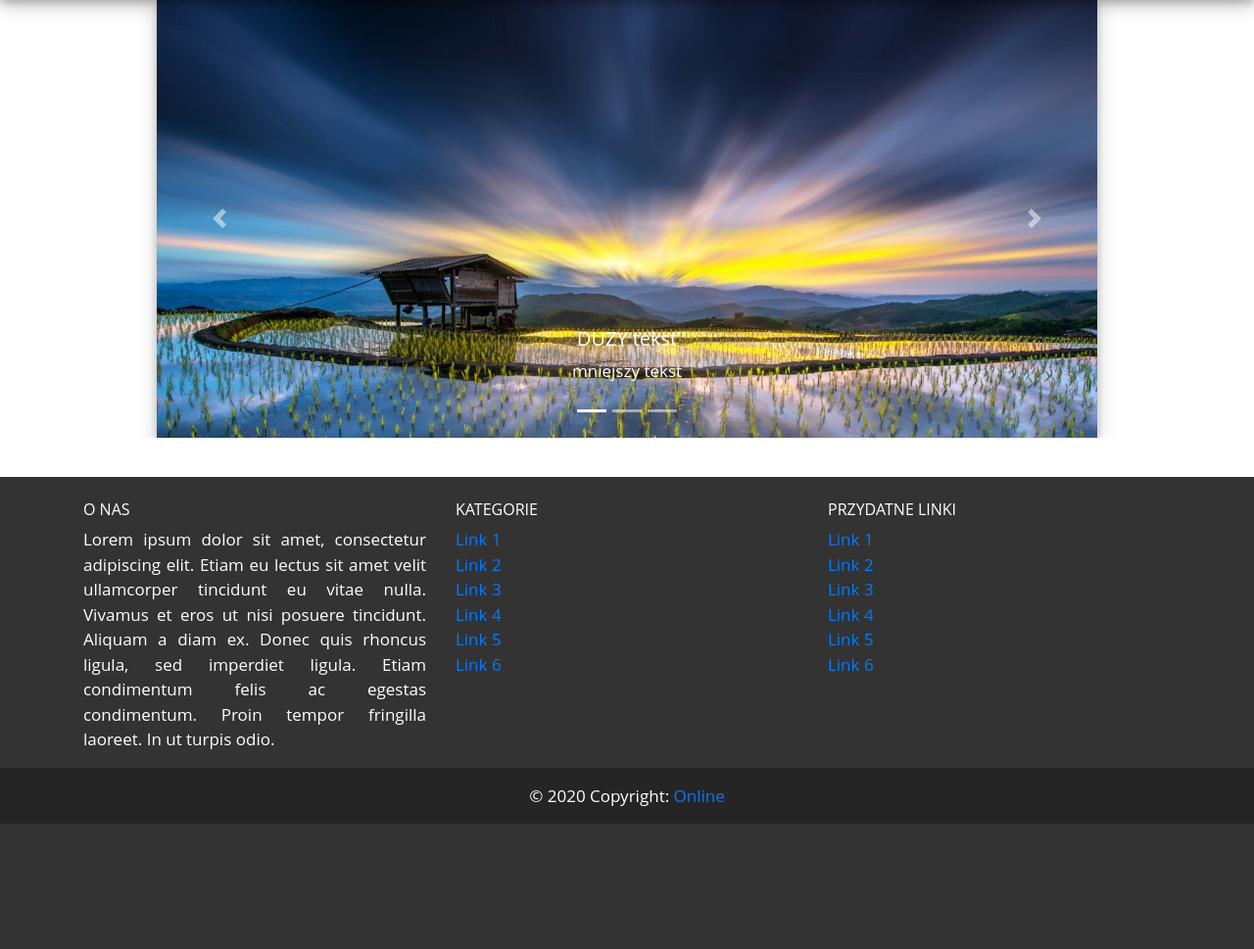
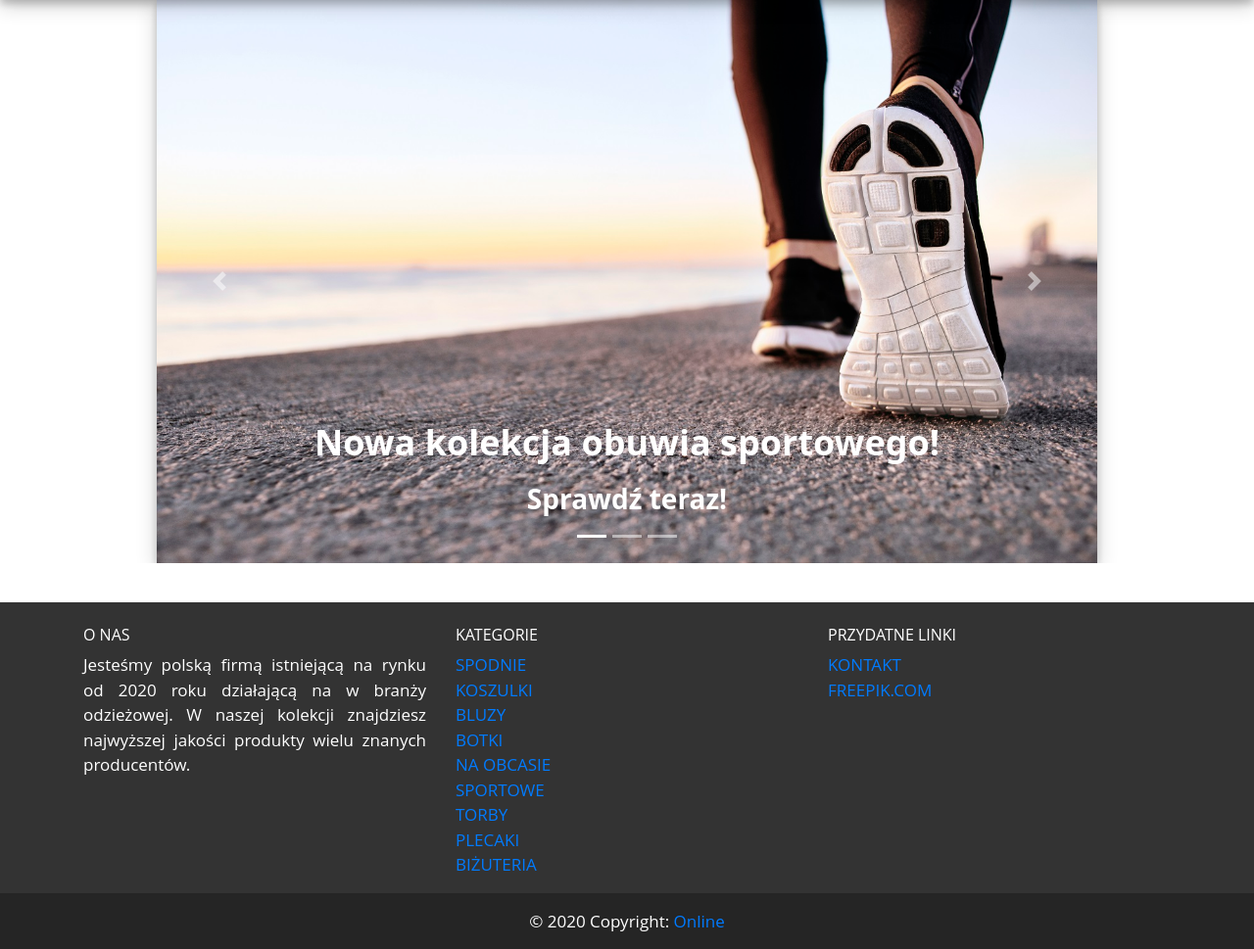
Before and after one commit to GrzegorzSek/OnlineStore, a PHP site: page /index.php in a window 1280 px wide. Shown: the part 58-1027 px from the top of the page at 98% size. Before the commit the page ends 899 px from the top, so only its background shows below. Run offline with PHP 8.4, Linux system fonts and the light colour scheme; data that the repository does not hold is empty.

Commit message:
carousel-admin-panel-fix

```diff
--- a/carousel.php
+++ b/carousel.php
@@ -8,22 +8,22 @@
 		<div class="carousel-item active">
 			<img class="d-block w-75" src="img/landscape1.jpg" alt="First slide">
 			<div class="carousel-caption d-none d-md-block">
-				<h5>DUZY tekst</h5>
-				<p>mniejszy tekst</p>
+				<h1 class="karuzela">Nowa kolekcja obuwia sportowego!</h1>
+				<p class="h3 karuzela">Sprawdź teraz!</p>
 			</div>
 		</div>
 		<div class="carousel-item">
 			<img class="d-block w-75" src="img/landscape2.jpg" alt="Second slide">
 			<div class="carousel-caption d-none d-md-block">
-				<h5>Większy tekst2</h5>
-				<p>mniejszy tekst2</p>
+				<h1 class="karuzela">Szukasz eleganckich spodni?</h1>
+				<p class="h3 karuzela">Sprawdź naszą ofertę!</p>
 		    </div>
 	    </div>
 	    <div class="carousel-item">
 		    <img class="d-block w-75" src="img/landscape3.jpg" alt="Third slide">
 		    <div class="carousel-caption d-none d-md-block">
-			    <h5>Większy tekst3</h5>
-			    <p>mniejszy tekst3</p>
+			    <h5></h5>
+			    <p></p>
 		    </div>
 		</div>
 	</div>
--- a/contact.php
+++ b/contact.php
@@ -2,6 +2,7 @@
 	include("config.php");
 ?>
 <?php
+    $SESSION=$_SESSION['userid'];
     if(!isset($_SESSION['userid'])){
         header('Location: index.php');
     }
@@ -56,7 +57,8 @@
                 <div class="row justify-content-center">
                     <div class="col-9 mb-5">
                     <p class="text-justify">
-                        Lorem ipsum dolor sit amet, consectetur adipiscing elit. Quisque dolor turpis, cursus at metus a, luctus iaculis ante. Integer rutrum orci non turpis rhoncus condimentum. Nulla eget purus augue. Etiam tellus lorem, placerat in quam nec, fermentum posuere risus. Duis consequat diam eget mi ultrices volutpat. Maecenas nec imperdiet justo, ac rutrum felis. Nunc tincidunt magna ac nisl vehicula egestas. Fusce faucibus euismod ante, ac iaculis felis venenatis a. Aenean bibendum massa pellentesque sapien convallis, a porttitor odio viverra. Aliquam imperdiet ex purus, id placerat tortor vestibulum quis. Sed tempus ultricies ultricies. Donec leo lorem, volutpat ac est vitae, tristique viverra sem. Maecenas tempor dapibus ex nec maximus.
+                        Tutaj możesz napisać wiadomość do naszego sklepu. Zadać pytanie dotyczące jakiejść oferty, dostępności produktu lub jego ceny.
+                        Możesz również zadać pytanie odnośnie złożonego przez siebie zamówienia lub też złożyć reklamację na dany towar.
                     </p>
                     </div>
                     <div class="col-sm-6">
--- a/css/main.css
+++ b/css/main.css
@@ -236,3 +236,9 @@ img {
 .adminClass{
 	margin-top: 7px;
 }
+.karuzela{
+	/* text-shadow: -1px 0 black, 0 1px black, 1px 0 black, 0 -1px black; */
+	color: white;
+	font-family: sans;
+	font-weight: bold;
+}
--- a/foot.php
+++ b/foot.php
@@ -2,30 +2,33 @@
         <div class="row">
           <div class="col-xs-6 col-md-4">
             <h6 class="text-uppercase">O nas</h6>
-            <p class="text-justify">Lorem ipsum dolor sit amet, consectetur adipiscing elit. Etiam eu lectus sit amet velit ullamcorper tincidunt eu vitae nulla. Vivamus et eros ut nisi posuere tincidunt. Aliquam a diam ex. Donec quis rhoncus ligula, sed imperdiet ligula. Etiam condimentum felis ac egestas condimentum. Proin tempor fringilla laoreet. In ut turpis odio.</p>
+            <p class="text-justify">
+              Jesteśmy polską firmą istniejącą na rynku od 2020 roku działającą na w branży odzieżowej.
+              W naszej kolekcji znajdziesz najwyższej jakości produkty wielu znanych producentów.
+            </p>
           </div>
 
           <div class="col-xs-6 col-md-4">
             <h6 class="text-uppercase">Kategorie</h6>
             <ul class="footer-links list-unstyled">
-			  <li><a href="#">Link 1</a></li>
-              <li><a href="#">Link 2</a></li>
-              <li><a href="#">Link 3</a></li>
-              <li><a href="#">Link 4</a></li>
-              <li><a href="#">Link 5</a></li>
-              <li><a href="#">Link 6</a></li>
+              <li><a href="listofproducts.php?category=<?php echo "1" ?>&subcategory=<?php echo "1" ?>">SPODNIE</a></li>
+              <li><a href="listofproducts.php?category=<?php echo "1" ?>&subcategory=<?php echo "2" ?>">KOSZULKI</a></li>
+              <li><a href="listofproducts.php?category=<?php echo "1" ?>&subcategory=<?php echo "3" ?>">BLUZY</a></li>
+              <li><a href="listofproducts.php?category=<?php echo "2" ?>&subcategory=<?php echo "4" ?>">BOTKI</a></li>
+              <li><a href="listofproducts.php?category=<?php echo "2" ?>&subcategory=<?php echo "5" ?>">NA OBCASIE</a></li>
+              <li><a href="listofproducts.php?category=<?php echo "2" ?>&subcategory=<?php echo "6" ?>">SPORTOWE</a></li>
+              <li><a href="listofproducts.php?category=<?php echo "3" ?>&subcategory=<?php echo "7" ?>">TORBY</a></li>
+              <li><a href="listofproducts.php?category=<?php echo "3" ?>&subcategory=<?php echo "8" ?>">PLECAKI</a></li>
+              <li><a href="listofproducts.php?category=<?php echo "3" ?>&subcategory=<?php echo "9" ?>">BIŻUTERIA</a></li>
             </ul>
           </div>
 
 		  <div class="col-xs-6 col-md-4">
             <h6 class="text-uppercase">Przydatne linki</h6>
             <ul class="footer-links list-unstyled">
-			  <li><a href="#">Link 1</a></li>
-              <li><a href="#">Link 2</a></li>
-              <li><a href="#">Link 3</a></li>
-              <li><a href="#">Link 4</a></li>
-              <li><a href="#">Link 5</a></li>
-              <li><a href="#">Link 6</a></li>
+              <li><a href="contact.php">KONTAKT</a></li>
+              <li><a href="https://www.freepik.com/photos/people">FREEPIK.COM</a>
+</li>
             </ul>
 		  </div>
 
--- a/listofproducts.php
+++ b/listofproducts.php
@@ -1,6 +1,7 @@
 <?php
 	include 'config.php';
 
+	$SESSION=$_SESSION['userid'];
 	//sprawdza czy użytkownik jest zalogowany, jeśli nie to wraca na stronę index.php
 	if(!isset($_SESSION['userid'])){
 		header('Location: index.php');
```
Also changed, not shown: img/bapapijri.png (added), img/biale.png (added), img/czerwone.png (added), img/fila.png (added), img/koszulkaAdidas.png (added), img/lacoste.png (added), img/lama.png (added), img/landscape1.jpg, img/landscape2.jpg, img/landscape2333.jpg (added), img/landscape3.jpg, img/niebieskie.png (added), img/vans.png (added), 1 other file.
